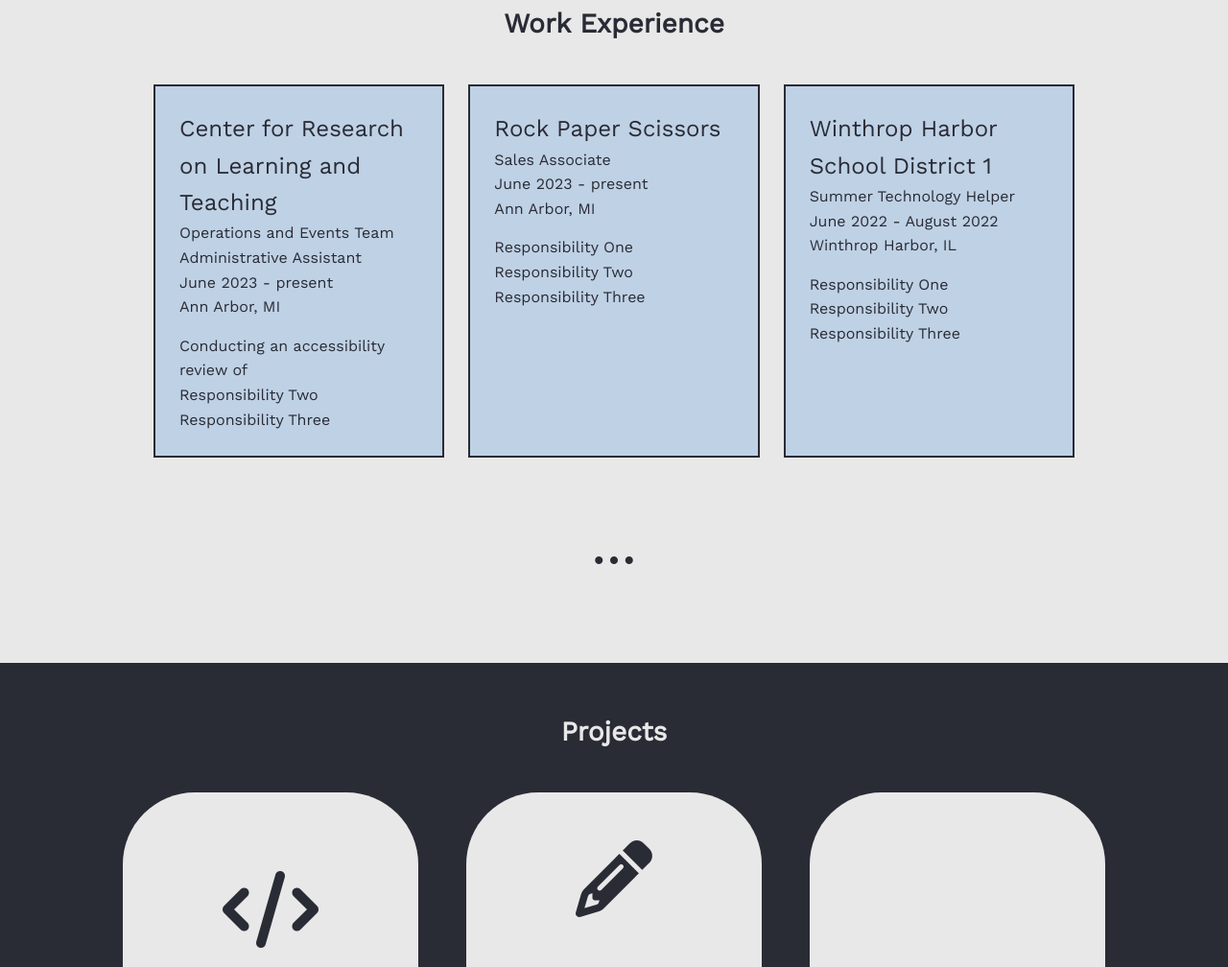
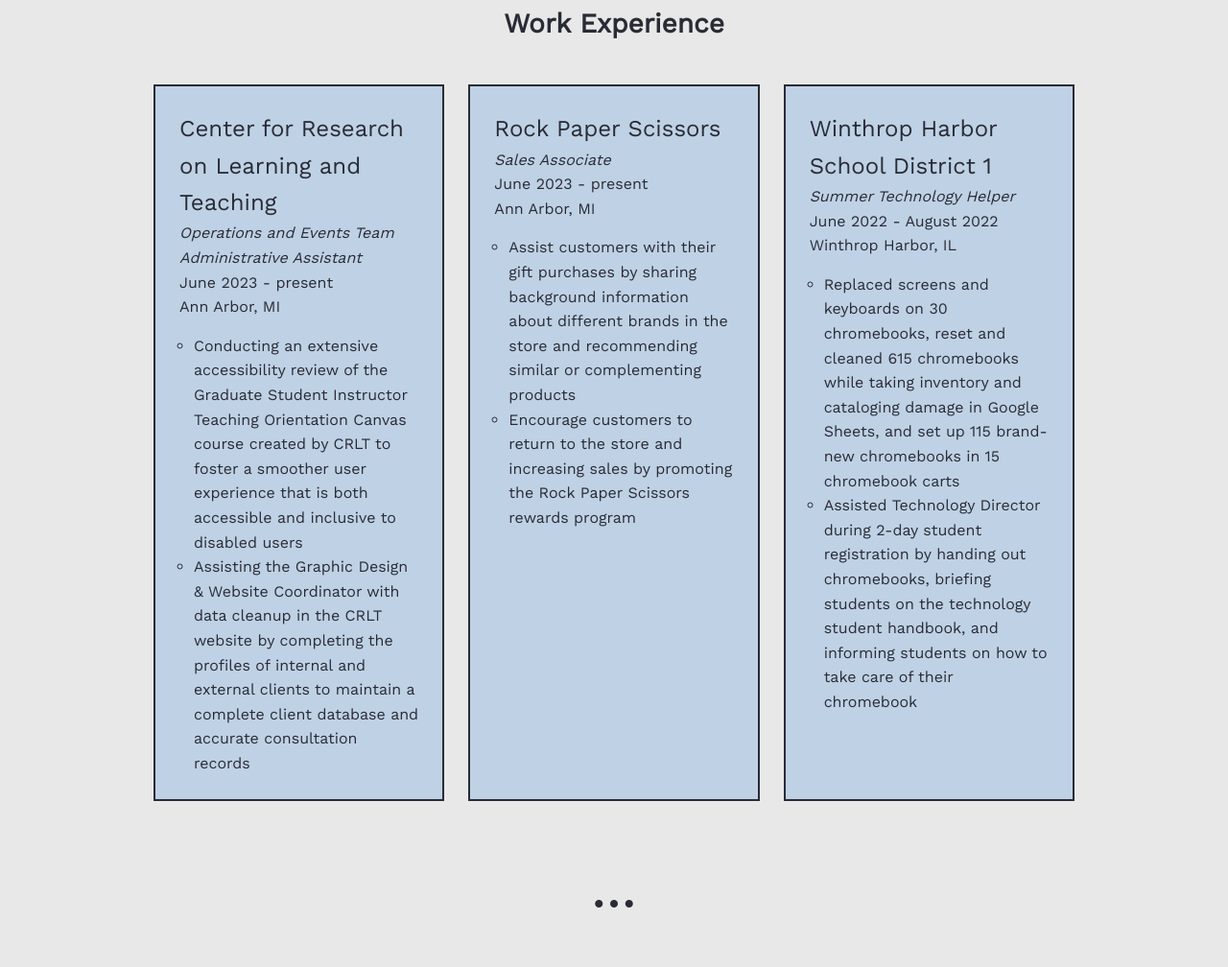
Before and after one commit to erikahochstein/erikahochstein, a plain HTML site: page index.html in a window 1280 px wide. Shown: the part 2442-3450 px from the top of the page at 96% size. Drawn offline with nearby package versions, Linux system fonts and the light colour scheme.

Commit message:
Added content to work section

```diff
--- a/css/style.css
+++ b/css/style.css
@@ -403,6 +403,7 @@ a.learn-more {
 /* Work Experience Styling */
 #work h2 {
     padding-left: 50px;
+    padding-bottom: 25px;
 }
 
 .jobs, .activities {
@@ -419,8 +420,14 @@ a.learn-more {
     border: 2px solid var(--dark);
 }
 
+h4.position {
+    font-style: italic;
+}
+
 ul.responsibilities {
     padding-top: 15px;
+    padding-left: 15px;
+    list-style: circle;
 }
 
 /* Extracurriculars Styling */
--- a/index.html
+++ b/index.html
@@ -183,9 +183,8 @@
                     <h5 class="dates">June 2023 - present</h5>
                     <h6 class="job-loc">Ann Arbor, MI</h6>
                     <ul class="responsibilities">
-                        <li class="responsibility-item">Conducting an accessibility review of </li>
-                        <li class="responsibility-item">Responsibility Two</li>
-                        <li class="responsibility-item">Responsibility Three</li>
+                        <li class="responsibility-item">Conducting an extensive accessibility review of the Graduate Student Instructor Teaching Orientation Canvas course created by CRLT to foster a smoother user experience that is both accessible and inclusive to disabled users</li>
+                        <li class="responsibility-item">Assisting the Graphic Design & Website Coordinator with data cleanup in the CRLT website by completing the profiles of internal and external clients to maintain a complete client database and accurate consultation records</li>
                     </ul>
                 </div>
 
@@ -196,9 +195,8 @@
                     <h5 class="dates">June 2023 - present</h5>
                     <h6 class="job-loc">Ann Arbor, MI</h6>
                     <ul class="responsibilities">
-                        <li class="responsibility-item">Responsibility One</li>
-                        <li class="responsibility-item">Responsibility Two</li>
-                        <li class="responsibility-item">Responsibility Three</li>
+                        <li class="responsibility-item">Assist customers with their gift purchases by sharing background information about different brands in the store and recommending similar or complementing products</li>
+                        <li class="responsibility-item">Encourage customers to return to the store and increasing sales by promoting the Rock Paper Scissors rewards program</li>
                     </ul>
                 </div>
 
@@ -209,9 +207,8 @@
                     <h5 class="dates">June 2022 - August 2022</h5>
                     <h6 class="job-loc">Winthrop Harbor, IL</h6>
                     <ul class="responsibilities">
-                        <li class="responsibility-item">Responsibility One</li>
-                        <li class="responsibility-item">Responsibility Two</li>
-                        <li class="responsibility-item">Responsibility Three</li>
+                        <li class="responsibility-item">Replaced screens and keyboards on 30 chromebooks, reset and cleaned 615 chromebooks while taking inventory and cataloging damage in Google Sheets, and set up 115 brand-new chromebooks in 15 chromebook carts</li>
+                        <li class="responsibility-item">Assisted Technology Director during 2-day student registration by handing out chromebooks, briefing students on the technology student handbook, and informing students on how to take care of their chromebook</li>
                     </ul>
                 </div>
             </div>
```
